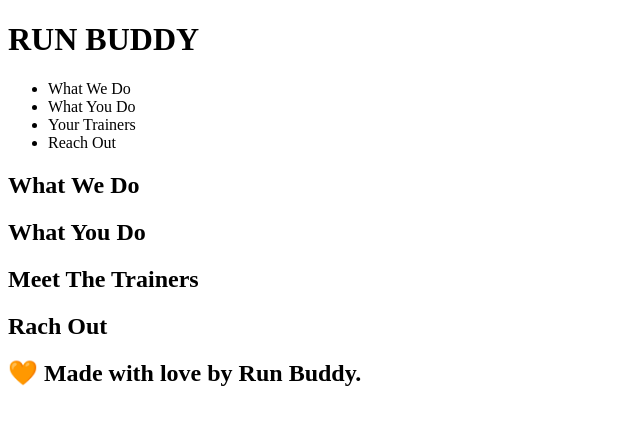
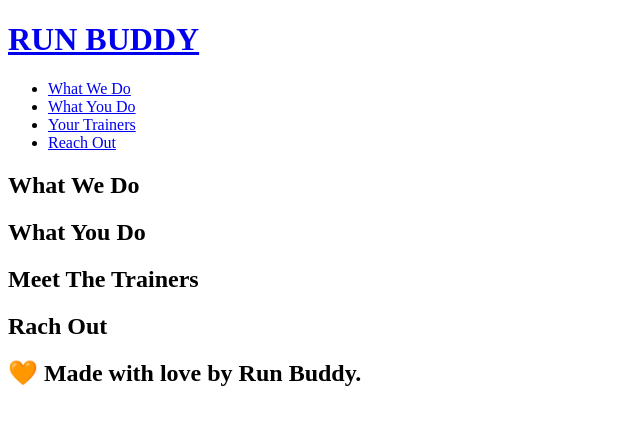
Before and after one commit to luanagamarram/run-buddy, a plain HTML site: page index.html in a window 1280 px wide. Shown: the whole page, without its empty margins (0-640 px from the left). Drawn offline with Linux system fonts and the light colour scheme.

Commit message:
<../index.html>

```diff
--- a/index.html
+++ b/index.html
@@ -3,26 +3,27 @@
     <head>
         <meta charset="UTF-8" />
         <title>Run Buddy</title>
+        <link rel="stylesheet" href="./assets/css/style.css" />
     </head>
     <body>
         <!-- navigation -->
         <header>
             <h1>
-                <a herf="/">RUN BUDDY</a>
+                <a href="/">RUN BUDDY</a>
             </h1>
             <nav>
                 <ul>
                     <li>
-                        <a herf="#what-we-do">What We Do</a>
+                        <a href="#what-we-do">What We Do</a>
                     </li>
                     <li>
-                        <a herf="#what-you-do">What You Do</a>
+                        <a href="#what-you-do">What You Do</a>
                     </li>
                     <li>
-                        <a herf="#your-trainers">Your Trainers</a>
+                        <a href="#your-trainers">Your Trainers</a>
                     </li>
                     <li>
-                        <a herf="#reach-out">Reach Out</a>
+                        <a href="#reach-out">Reach Out</a>
                     </li>
                 </ul>
             </nav>
```
